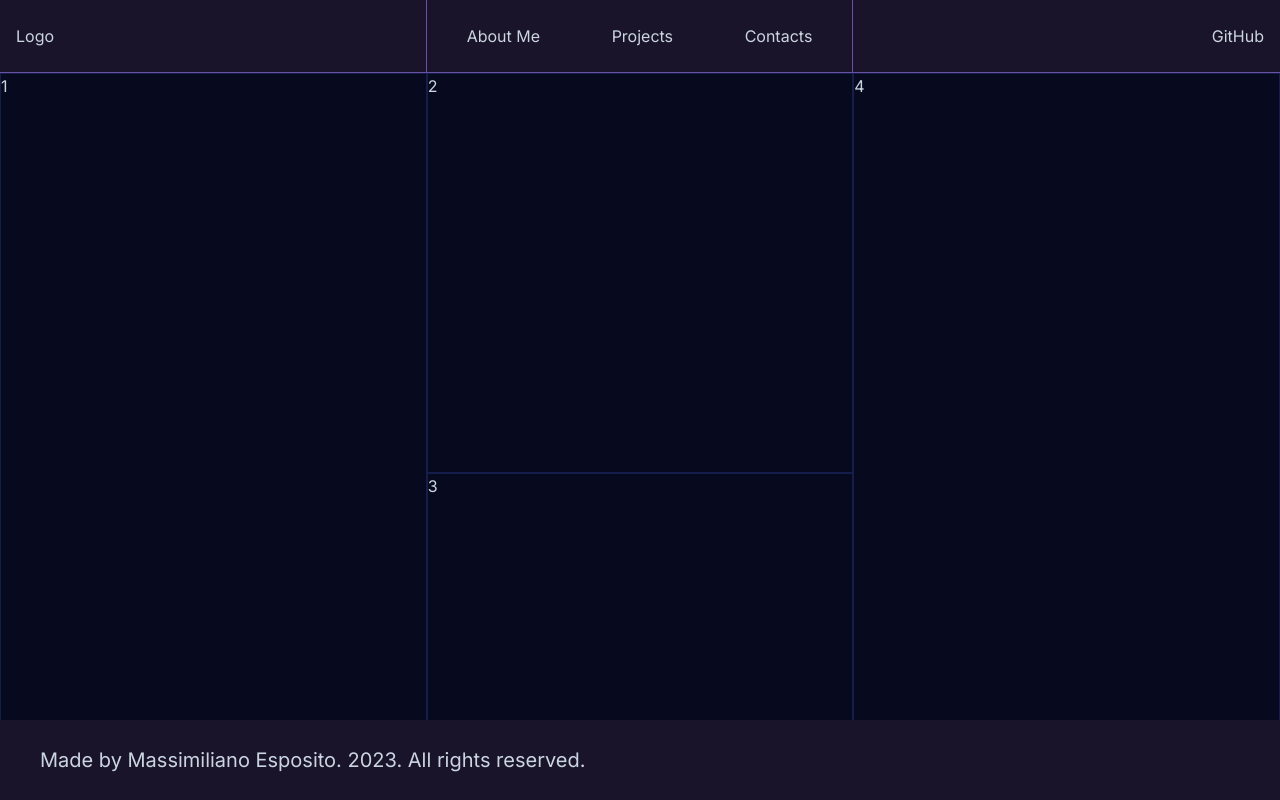
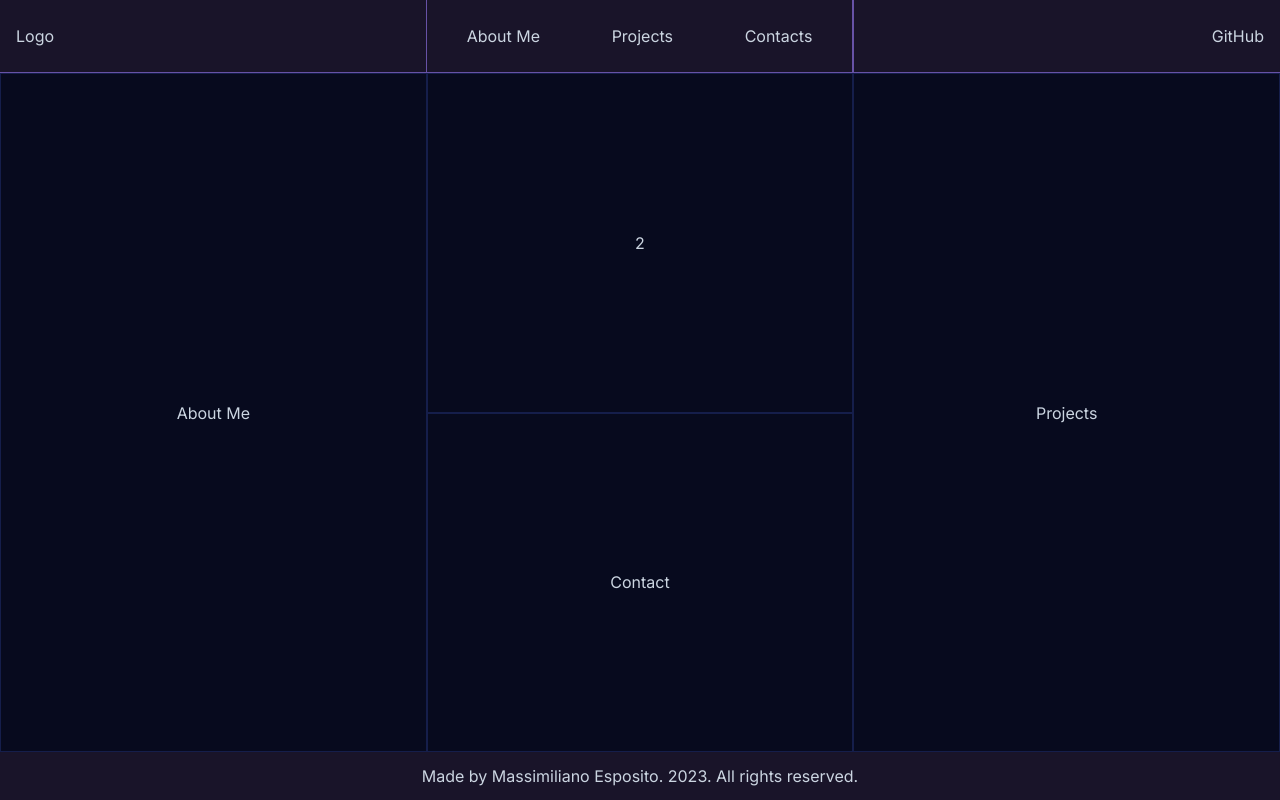
Before and after one commit to Massolinii/massolinii, a Next.js app: page / in a window 1280 px wide. Built offline with nearby package versions, Linux system fonts and the light colour scheme.

Commit message:
Complete navbar, styled and animated home, missing "eye"

```diff
--- a/src/app/layout.tsx
+++ b/src/app/layout.tsx
@@ -25,7 +25,9 @@ export default function RootLayout({
         <div className="flex-shrink-0">
           <Navbar />
         </div>
-        <div className="flex-grow overflow-y-auto">{children}</div>
+        <div className="flex-grow overflow-y-auto flex flex-col justify-between">
+          {children}
+        </div>
         <div className="flex-shrink-0">
           <Footer />
         </div>
--- a/src/app/page.tsx
+++ b/src/app/page.tsx
@@ -1,14 +1,23 @@
+"use client";
+import "../styles/Home.css";
+
 export default function Home() {
   return (
-    <main className="grid grid-cols-3 h-screen w-full">
-      <div className="about-section home-section border border-space">1</div>
-      <div className="grid grid-rows-2">
-        <div className="eye-section home-section border border-space">2</div>
-        <div className="contact-section home-section border border-space">
-          3
+    <main className="grid grid-cols-1 md:grid-cols-3 lg:grid-cols-3 h-full w-full">
+      <div className="relative overlay overlay-red about-section home-section border border-space md:col-span-1 lg:col-span-1 flex justify-center items-center">
+        About Me
+      </div>
+      <div className="grid grid-rows-2 md:col-span-1 lg:col-span-1">
+        <div className="relative overlay overlay-blue eye-section home-section border border-space flex justify-center items-center">
+          2
+        </div>
+        <div className="relative overlay overlay-yellow contact-section home-section border border-space flex justify-center items-center">
+          Contact
         </div>
       </div>
-      <div className="project-section home-section border border-space">4</div>
+      <div className="relative overlay overlay-green project-section home-section border border-space md:col-span-1 lg:col-span-1 flex justify-center items-center">
+        Projects
+      </div>
     </main>
   );
 }
--- a/src/components/footer/Footer.tsx
+++ b/src/components/footer/Footer.tsx
@@ -2,8 +2,8 @@ import React from "react";
 
 export default function Footer() {
   return (
-    <div className="w-full h-20 bg-violet-dark text-sm md:text-xl">
-      <div className="container mx-auto px-4 md:px-10 h-full flex justify-between items-center">
+    <div className="w-full h-12 bg-violet-dark text-sm md:text-base">
+      <div className="container mx-auto h-full flex justify-center items-center">
         Made by Massimiliano Esposito. 2023. All rights reserved.
       </div>
     </div>
--- a/src/components/navbar/Navbar.tsx
+++ b/src/components/navbar/Navbar.tsx
@@ -1,18 +1,21 @@
-import React from "react";
+"use client";
+import React, { useState } from "react";
 import Link from "next/link";
 
 export default function Navbar() {
+  const [isOpen, setIsOpen] = useState(false);
+
   return (
-    <nav className="grid grid-cols-3 w-full bg-violet-dark border-b border-violet">
+    <nav className="grid grid-cols-3 w-full bg-violet-dark border-b border-violet relative">
       {/* Logo a sinistra */}
-      <div className="flex-grow px-4 py-6 border-r border-violet">
+      <div className="flex-grow px-4 py-6 border-r border-violet lg:border-r lg:border-violet">
         <Link href="/">
           <p>Logo</p>
         </Link>
       </div>
 
-      {/* Links al centro */}
-      <div className="flex justify-between items-center flex-grow px-10 py-6 border-r border-violet">
+      {/* Links al centro in modalità desktop */}
+      <div className="hidden lg:flex justify-between items-center flex-grow px-10 py-6 border-r border-violet">
         <Link href="/about">
           <p>About Me</p>
         </Link>
@@ -24,8 +27,35 @@ export default function Navbar() {
         </Link>
       </div>
 
+      {/* Icona del menu hamburger in modalità mobile */}
+      <div className="lg:hidden flex justify-center items-center flex-grow px-4 py-6">
+        <button onClick={() => setIsOpen(!isOpen)}>
+          <span className="text-xl">&#9776;</span>
+        </button>
+      </div>
+
+      {/* Links in modalità mobile (tendina a comparsa) */}
+      {isOpen && (
+        <div className="absolute top-full left-0 w-full bg-space border border-violet lg:hidden z-10">
+          <div className="flex justify-around items-center py-4">
+            <Link href="/" onClick={() => setIsOpen(false)}>
+              <p>Home</p>
+            </Link>
+            <Link href="/about" onClick={() => setIsOpen(false)}>
+              <p>About Me</p>
+            </Link>
+            <Link href="/projects" onClick={() => setIsOpen(false)}>
+              <p>Projects</p>
+            </Link>
+            <Link href="/contacts" onClick={() => setIsOpen(false)}>
+              <p>Contacts</p>
+            </Link>
+          </div>
+        </div>
+      )}
+
       {/* Link GitHub a destra */}
-      <div className="flex justify-end flex-grow px-4 py-6">
+      <div className="flex justify-end flex-grow px-4 py-6 border-l border-violet lg:border-l lg:border-violet">
         <Link
           href="https://github.com/Massolinii"
           target="_blank"
--- a/src/styles/Home.css
+++ b/src/styles/Home.css
@@ -0,0 +1,40 @@
+.home-section {
+  overflow: hidden;
+}
+
+.overlay::before {
+  content: "";
+  position: absolute;
+  top: 50%;
+  left: 50%;
+  width: 0;
+  height: 0;
+  border-radius: 50%;
+  z-index: 1;
+  opacity: 0;
+  transform: translate(-50%, -50%) scale(0);
+  transition: opacity 0.7s, transform 0.7s;
+}
+
+.overlay:hover::before {
+  width: 200%;
+  height: 200%;
+  opacity: 1;
+  transform: translate(-50%, -50%) scale(1);
+}
+
+.overlay-red:hover::before {
+  background-color: rgba(255, 0, 0, 0.04);
+}
+
+.overlay-green:hover::before {
+  background-color: rgba(0, 255, 0, 0.04);
+}
+
+.overlay-yellow:hover::before {
+  background-color: rgba(255, 255, 0, 0.04);
+}
+
+.overlay-blue:hover::before {
+  background-color: rgba(0, 0, 255, 0.04);
+}
```
